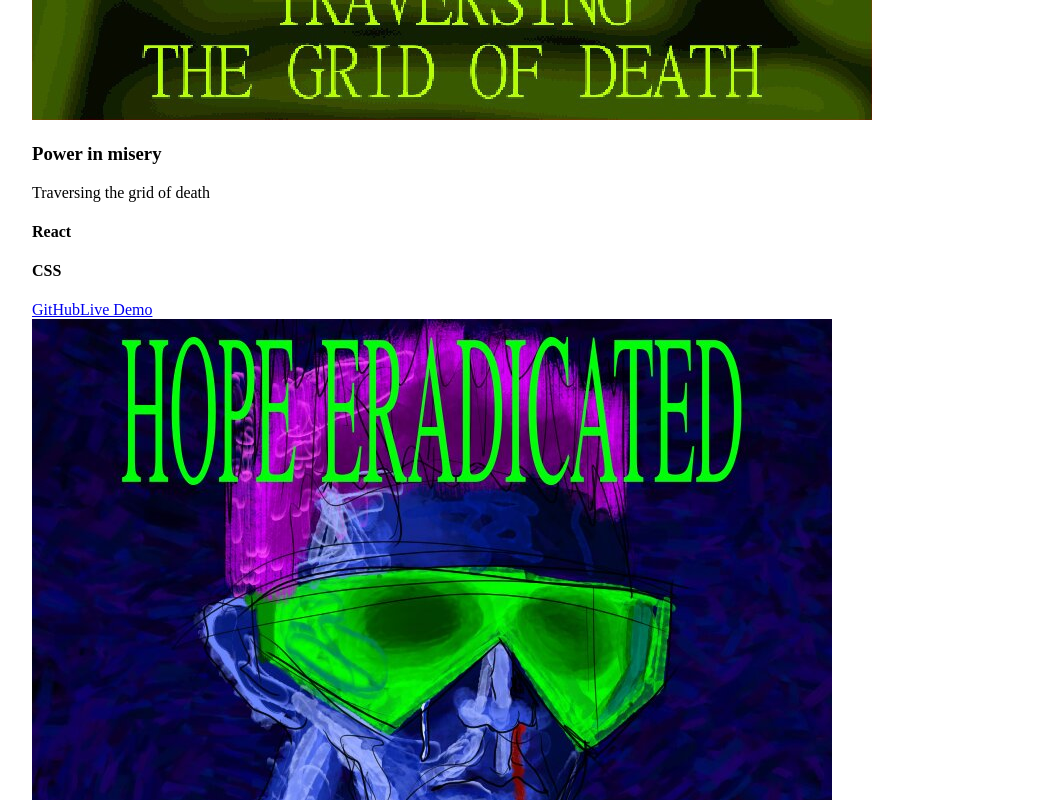
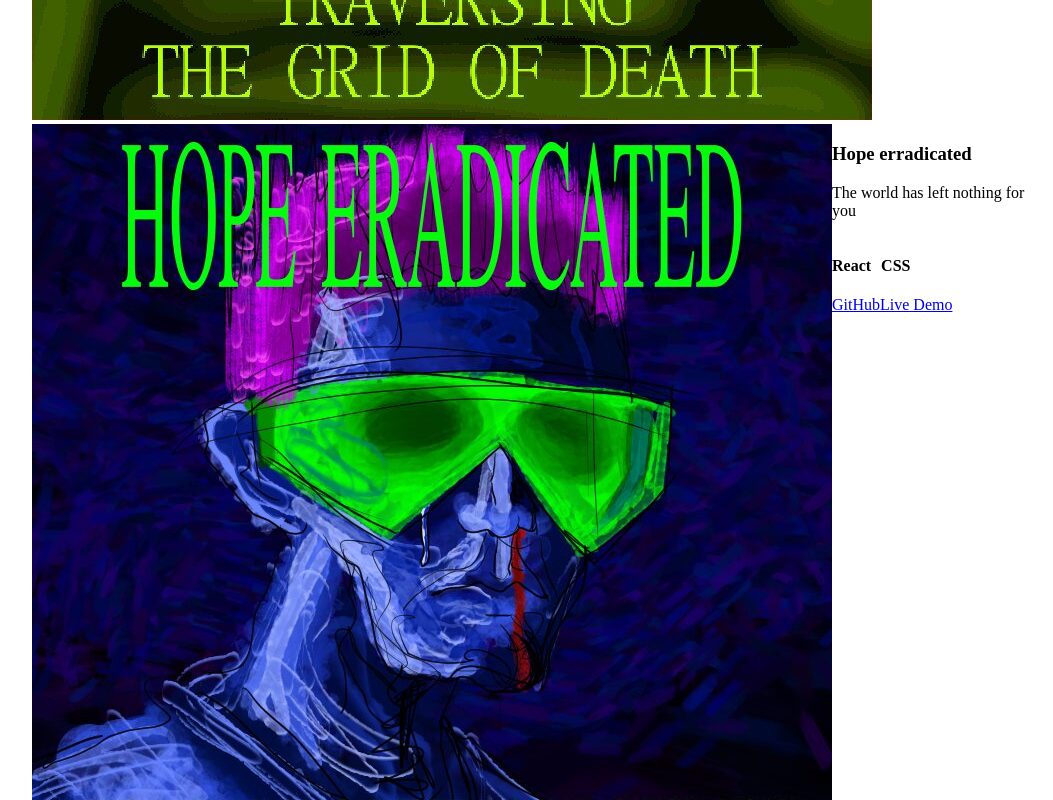
Before and after one commit to Joable/portfolio-vite, a React (Vite) app: page / in a window 1280 px wide. Shown: the part 1500-2300 px from the top of the page, without its empty margins (108-1161 px from the left). Built offline with nearby package versions, Linux system fonts and the light colour scheme.

Commit message:
applied flexbox to 'ProjectItem'

```diff
--- a/src/Components/ProjectItem/ProjectItem.jsx
+++ b/src/Components/ProjectItem/ProjectItem.jsx
@@ -5,13 +5,18 @@ export default function ProjectItem({project}){
 
     return(
         <div className={styles.item}>
+            <div className={styles.itemImage}>
                 <img src={imgUrl} alt="Project" />
+            </div>
 
+            <div className={styles.itemText}>
                 <h3>{name}</h3>
 
                 <p>{description}</p>
 
+                <div className={styles.techStack}>
                     {techStack.map((tech) => <h4 key={tech}><strong>{tech}</strong></h4>)}
+                </div>
 
                 <div className={styles.externalLinks}>
                     <a href={gitUrl}>
@@ -23,5 +28,6 @@ export default function ProjectItem({project}){
                     </a>
                 </div>
             </div>
+        </div>
     )
 }
--- a/src/Components/ProjectItem/ProjectItem.module.css
+++ b/src/Components/ProjectItem/ProjectItem.module.css
@@ -0,0 +1,12 @@
+/* item */
+.item{
+    display: flex;
+    flex-direction: row;
+}
+
+/* techStack */
+.techStack{
+    display: flex;
+    flex-direction: row;
+    gap: 10px;
+}
```
Lines whose indentation alone changed are shown as unchanged.
